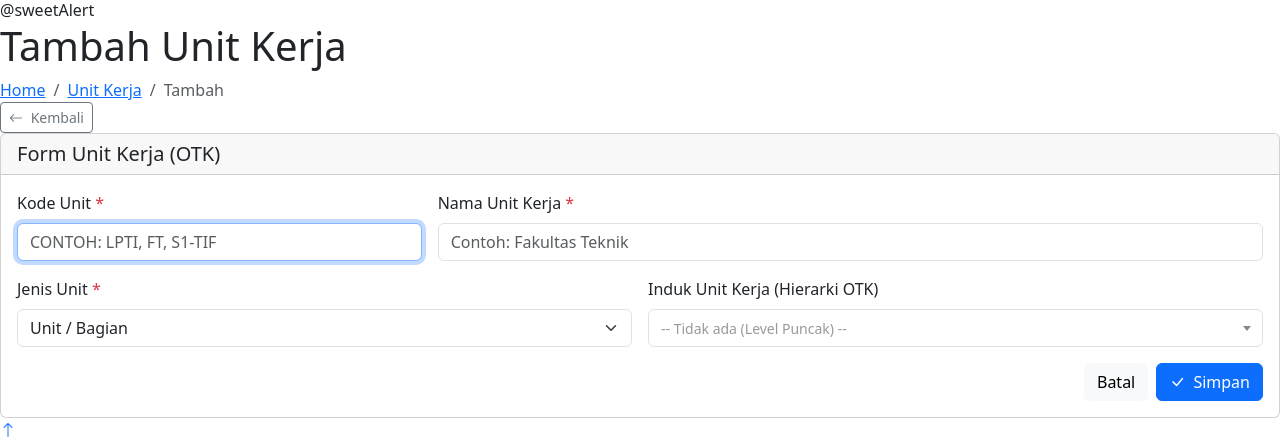
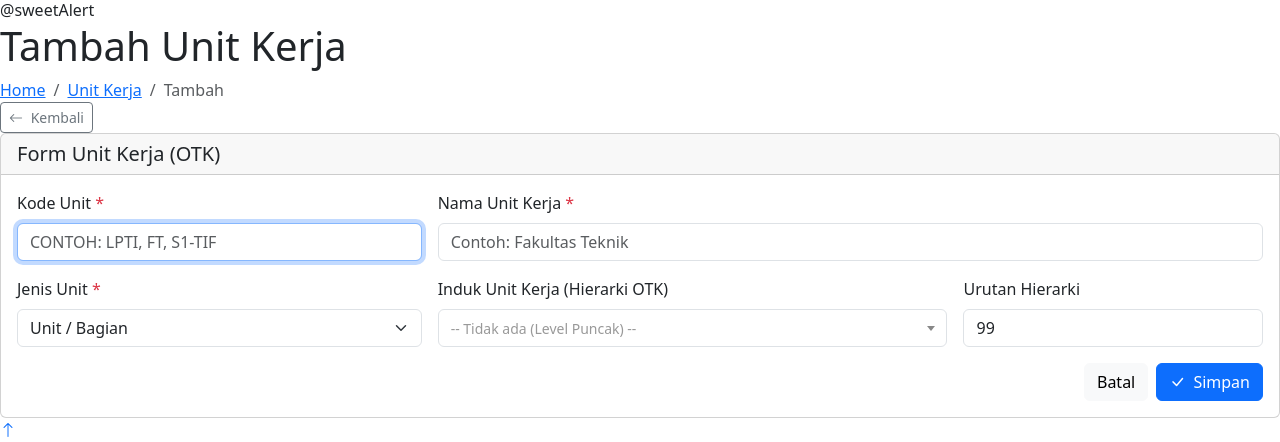
Before and after one commit to dimaspradipto1/siuisku, a Laravel app: page /unit-kerja/create in a window 1280 px wide. Shown: the part 5343-5785 px from the top of the page. Run offline with Laravel 12, Linux system fonts and the light colour scheme; a user stored in the database is signed in; data comes from the database, SQL or seed files in the repository; style sheets or scripts are compiled from the project's sources; some libraries are stand-ins or nearby versions.

Commit message:
feat: add unit kerja and hak akses management modules

```diff
--- a/app/DataTables/UnitKerjaDataTable.php
+++ b/app/DataTables/UnitKerjaDataTable.php
@@ -56,7 +56,7 @@ class UnitKerjaDataTable extends DataTable
      */
     public function query(UnitKerja $model): QueryBuilder
     {
-        return $model->newQuery()->with('parent');
+        return $model->newQuery()->with('parent')->orderBy('urutan')->orderBy('id');
     }
 
     public function html(): HtmlBuilder
@@ -66,8 +66,8 @@ class UnitKerjaDataTable extends DataTable
             ->addTableClass('table table-hover align-middle w-100 mb-0')
             ->columns($this->getColumns())
             ->minifiedAjax(route('unit-kerja.index', [], false))
-            ->orderBy(1, 'asc')
             ->parameters([
+                'order' => [],
                 'responsive' => true,
                 'autoWidth' => false,
                 'pageLength' => 25,
--- a/app/Http/Controllers/HakAksesController.php
+++ b/app/Http/Controllers/HakAksesController.php
@@ -21,7 +21,7 @@ class HakAksesController extends Controller
         $users = User::orderBy('name')->get();
         $modules = Modul::orderBy('urutan')->orderBy('id')->get();
         $roles = Role::orderBy('nama')->get();
-        $unitKerjas = UnitKerja::orderBy('nama')->get();
+        $unitKerjas = UnitKerja::orderBy('urutan')->orderBy('id')->get();
         $jabatans = JenisJabatanStruktural::orderBy('urutan')->orderBy('id')->get();
 
         $userRoles = UserRole::with(['user', 'modul', 'role', 'unitKerja', 'jenisJabatanStruktural'])
--- a/app/Http/Controllers/UnitKerjaController.php
+++ b/app/Http/Controllers/UnitKerjaController.php
@@ -31,7 +31,7 @@ class UnitKerjaController extends Controller
 
     public function create()
     {
-        $parents = UnitKerja::orderBy('nama')->get();
+        $parents = UnitKerja::orderBy('urutan')->orderBy('id')->get();
         $jenisOptions = $this->jenisOptions();
 
         return view('layouts.pages.unit-kerja.create', compact('parents', 'jenisOptions'));
@@ -59,7 +59,7 @@ class UnitKerjaController extends Controller
 
     public function edit(UnitKerja $unitKerja)
     {
-        $parents = UnitKerja::where('id', '!=', $unitKerja->id)->orderBy('nama')->get();
+        $parents = UnitKerja::where('id', '!=', $unitKerja->id)->orderBy('urutan')->orderBy('id')->get();
         $jenisOptions = $this->jenisOptions();
 
         return view('layouts.pages.unit-kerja.edit', [
--- a/app/Http/Controllers/UserController.php
+++ b/app/Http/Controllers/UserController.php
@@ -22,7 +22,7 @@ class UserController extends Controller
         return [
             'modules' => Modul::orderBy('urutan')->orderBy('id')->get(),
             'roles' => Role::orderBy('nama')->get(),
-            'unitKerjas' => UnitKerja::orderBy('nama')->get(),
+            'unitKerjas' => UnitKerja::orderBy('urutan')->orderBy('id')->get(),
             'jabatans' => JenisJabatanStruktural::orderBy('urutan')->orderBy('id')->get(),
         ];
     }
--- a/app/Http/Requests/UnitKerjaRequest.php
+++ b/app/Http/Requests/UnitKerjaRequest.php
@@ -39,6 +39,7 @@ class UnitKerjaRequest extends FormRequest
                 'exists:unit_kerjas,id',
                 Rule::notIn([$unit?->id]),
             ],
+            'urutan' => ['nullable', 'integer', 'min:1'],
         ];
     }
 
--- a/app/Models/UnitKerja.php
+++ b/app/Models/UnitKerja.php
@@ -7,9 +7,16 @@ use Illuminate\Database\Eloquent\Model;
 use Illuminate\Database\Eloquent\Relations\BelongsTo;
 use Illuminate\Database\Eloquent\Relations\HasMany;
 
-#[Fillable(['kode', 'nama', 'jenis', 'parent_id'])]
+#[Fillable(['kode', 'nama', 'jenis', 'parent_id', 'urutan'])]
 class UnitKerja extends Model
 {
+    protected function casts(): array
+    {
+        return [
+            'urutan' => 'integer',
+        ];
+    }
+
     public function parent(): BelongsTo
     {
         return $this->belongsTo(self::class, 'parent_id');
--- a/resources/views/layouts/pages/unit-kerja/create.blade.php
+++ b/resources/views/layouts/pages/unit-kerja/create.blade.php
@@ -43,7 +43,7 @@
                 @enderror
               </div>
 
-              <div class="col-md-6">
+              <div class="col-md-4">
                 <label for="jenis" class="form-label">Jenis Unit <span class="text-danger">*</span></label>
                 <select id="jenis" name="jenis" class="form-select @error('jenis') is-invalid @enderror" required>
                   @foreach ($jenisOptions as $val => $label)
@@ -55,7 +55,7 @@
                 @enderror
               </div>
 
-              <div class="col-md-6">
+              <div class="col-md-5">
                 <label for="parent_id" class="form-label">Induk Unit Kerja (Hierarki OTK)</label>
                 <select id="parent_id" name="parent_id" class="form-select select2 @error('parent_id') is-invalid @enderror" data-placeholder="-- Tidak ada (Level Puncak) --">
                   <option value="">-- Tidak ada (Level Puncak) --</option>
@@ -66,6 +66,14 @@
                   @endforeach
                 </select>
                 @error('parent_id')
+                  <div class="invalid-feedback">{{ $message }}</div>
+                @enderror
+              </div>
+
+              <div class="col-md-3">
+                <label for="urutan" class="form-label">Urutan Hierarki</label>
+                <input type="number" id="urutan" name="urutan" class="form-control @error('urutan') is-invalid @enderror" value="{{ old('urutan', 99) }}" min="1">
+                @error('urutan')
                   <div class="invalid-feedback">{{ $message }}</div>
                 @enderror
               </div>
--- a/resources/views/layouts/pages/unit-kerja/index.blade.php
+++ b/resources/views/layouts/pages/unit-kerja/index.blade.php
@@ -5,7 +5,7 @@
     <div class="main-content">
       <div class="page-header fx-page-header">
         <div>
-          <h1 class="page-title">Unit Kerja (OTK)</h1>
+          <h1 class="page-title">Unit Kerja</h1>
           <nav class="breadcrumb mb-0">
             <a href="{{ route('dashboard') }}" class="breadcrumb-item">Home</a>
             <span class="breadcrumb-item">Referensi Kepegawaian</span>
```
Also changed, not shown: database/seeders/UnitKerjaSeeder.php (+21 -19 lines), resources/views/layouts/pages/unit-kerja/edit.blade.php (+10 -2 lines), tests/Feature/HakAksesTest.php (+1 -1 lines), database/migrations/2026_11_24_000007_add_urutan_to_unit_kerjas_table.php (added).
